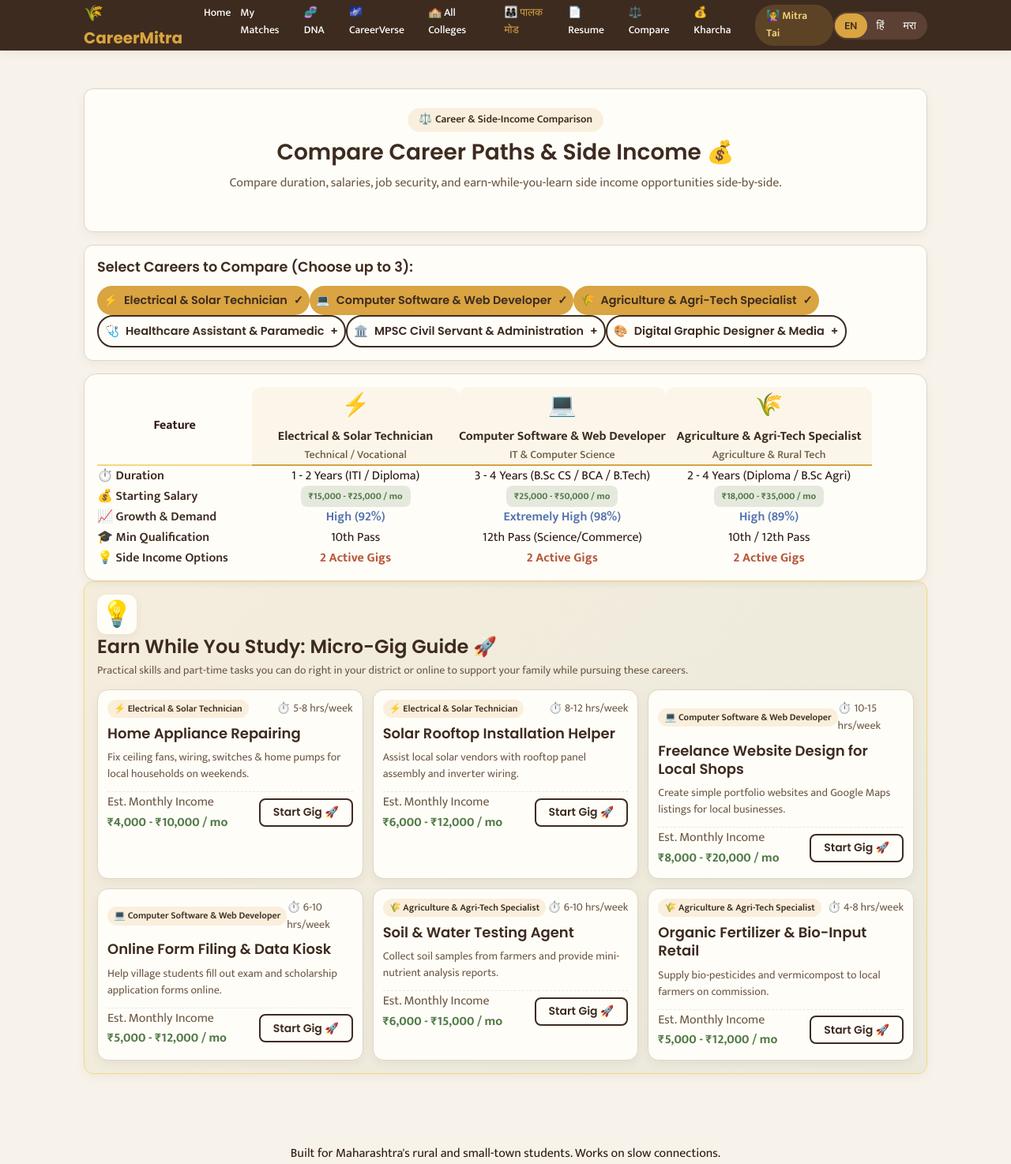
After one commit to Proacoder/aarambh, a Flask app: page /compare in a window 1280 px wide. The commit adds this page. Shown: the whole page at 79% size. Run offline with Flask 3, Linux system fonts and the light colour scheme; some libraries are stand-ins or nearby versions.

Commit message:
feat: Fix global full-page translation engine & add Career & Side-Income Comparison Tool

```diff
--- a/app.py
+++ b/app.py
@@ -242,9 +242,10 @@ def resume_builder_page():
 def skill_quest_page():
     return render_template("skill_quest.html")
 
-@app.route("/kiosk")
-def kiosk_page():
-    return render_template("kiosk.html")
+@app.route("/career-compare")
+@app.route("/compare")
+def career_compare_page():
+    return render_template("career_compare.html")
 
 # ---------------------------------------------------------------------------
 # API routes (JSON responses for frontend JS)
@@ -271,6 +272,192 @@ def api_questions():
     except Exception:
         pass
     return jsonify(FALLBACK_QUESTIONS)
+
+@app.route("/api/careers/compare")
+def api_careers_compare():
+    careers_data = [
+        {
+            "id": "elec_tech",
+            "nameEn": "Electrical & Solar Technician",
+            "nameMr": "इलेक्ट्रिकल व सौर ऊर्जा तंत्रज्ञ",
+            "icon": "⚡",
+            "category": "Technical / Vocational",
+            "duration": "1 - 2 Years (ITI / Diploma)",
+            "startingSalary": "₹15,000 - ₹25,000 / mo",
+            "growthRate": "High (92%)",
+            "minQualification": "10th Pass",
+            "difficulty": "Moderate",
+            "sideIncomeGigs": [
+                {
+                    "titleEn": "Home Appliance Repairing",
+                    "titleMr": "घरगुती उपकरणे दुरुस्ती",
+                    "estEarning": "₹4,000 - ₹10,000 / mo",
+                    "hours": "5-8 hrs/week",
+                    "descEn": "Fix ceiling fans, wiring, switches & home pumps for local households on weekends.",
+                    "descMr": "आठवड्याच्या शेवटी स्थानिक घरांमधील पंखे, वायरिंग आणि पंप दुरुस्त करा."
+                },
+                {
+                    "titleEn": "Solar Rooftop Installation Helper",
+                    "titleMr": "सोलर रूफटॉप बसवणी सहाय्यक",
+                    "estEarning": "₹6,000 - ₹12,000 / mo",
+                    "hours": "8-12 hrs/week",
+                    "descEn": "Assist local solar vendors with rooftop panel assembly and inverter wiring.",
+                    "descMr": "स्थानिक सोलर विक्रेत्यांना पॅनेल आणि इन्व्हर्टर बसवण्यात मदत करा."
+                }
+            ]
+        },
+        {
+            "id": "software_dev",
+            "nameEn": "Computer Software & Web Developer",
+            "nameMr": "संगणक सॉफ्टवेअर व वेब डेव्हलपर",
+            "icon": "💻",
+            "category": "IT & Computer Science",
+            "duration": "3 - 4 Years (B.Sc CS / BCA / B.Tech)",
+            "startingSalary": "₹25,000 - ₹50,000 / mo",
+            "growthRate": "Extremely High (98%)",
+            "minQualification": "12th Pass (Science/Commerce)",
+            "difficulty": "High",
+            "sideIncomeGigs": [
+                {
+                    "titleEn": "Freelance Website Design for Local Shops",
+                    "titleMr": "स्थानिक दुकानांसाठी फ्रिलान्स वेब डिझाईन",
+                    "estEarning": "₹8,000 - ₹20,000 / mo",
+                    "hours": "10-15 hrs/week",
+                    "descEn": "Create simple portfolio websites and Google Maps listings for local businesses.",
+                    "descMr": "स्थानिक व्यवसायांसाठी सोप्या वेबसाईट आणि गूगल मॅप्स लिस्टींग तयार करा."
+                },
+                {
+                    "titleEn": "Online Form Filing & Data Kiosk",
+                    "titleMr": "ऑनलाइन फॉर्म भरणे व डेटा केंद्र",
+                    "estEarning": "₹5,000 - ₹12,000 / mo",
+                    "hours": "6-10 hrs/week",
+                    "descEn": "Help village students fill out exam and scholarship application forms online.",
+                    "descMr": "ग्रामीण विद्यार्थ्यांना परीक्षा व शिष्यवृत्ती फॉर्म भरण्यास मदत करा."
+                }
+            ]
+        },
+        {
+            "id": "agri_tech",
+            "nameEn": "Agriculture & Agri-Tech Specialist",
+            "nameMr": "कृषी तंत्रज्ञान व सेंद्रिय शेती तज्ज्ञ",
+            "icon": "🌾",
+            "category": "Agriculture & Rural Tech",
+            "duration": "2 - 4 Years (Diploma / B.Sc Agri)",
+            "startingSalary": "₹18,000 - ₹35,000 / mo",
+            "growthRate": "High (89%)",
+            "minQualification": "10th / 12th Pass",
+            "difficulty": "Moderate",
+            "sideIncomeGigs": [
+                {
+                    "titleEn": "Soil & Water Testing Agent",
+                    "titleMr": "माती व पाणी परीक्षण प्रतिनिधी",
+                    "estEarning": "₹6,000 - ₹15,000 / mo",
+                    "hours": "6-10 hrs/week",
+                    "descEn": "Collect soil samples from farmers and provide mini-nutrient analysis reports.",
+                    "descMr": "शेतकऱ्यांकडून मातीचे नमुने गोळा करून खत सल्ला अहवाल द्या."
+                },
+                {
+                    "titleEn": "Organic Fertilizer & Bio-Input Retail",
+                    "titleMr": "सेंद्रिय खते व जैविक औषध विक्री",
+                    "estEarning": "₹5,000 - ₹12,000 / mo",
+                    "hours": "4-8 hrs/week",
+                    "descEn": "Supply bio-pesticides and vermicompost to local farmers on commission.",
+                    "descMr": "स्थानिक शेतकऱ्यांना सेंद्रिय खते आणि वर्मीकंपोस्ट पुरवून कमिशन मिळवा."
+                }
+            ]
+        },
+        {
+            "id": "healthcare_nurse",
+            "nameEn": "Healthcare Assistant & Paramedic",
+            "nameMr": "आरोग्य सहाय्यक व पॅरामेडिक",
+            "icon": "🩺",
+            "category": "Healthcare & Life Sciences",
+            "duration": "2 - 3 Years (GNM / DMLT / B.Sc Nursing)",
+            "startingSalary": "₹16,000 - ₹30,000 / mo",
+            "growthRate": "High (94%)",
+            "minQualification": "12th Science",
+            "difficulty": "Moderate-High",
+            "sideIncomeGigs": [
+                {
+                    "titleEn": "Home Care Nursing Assistant",
+                    "titleMr": "होम केअर रुग्ण सहाय्यक",
+                    "estEarning": "₹6,000 - ₹14,000 / mo",
+                    "hours": "8-12 hrs/week",
+                    "descEn": "Assist elderly citizens at home with medication and blood pressure/sugar checks.",
+                    "descMr": "घरातील ज्येष्ठांना औषधे देणे आणि बीपी/शुगर तपासण्यात मदत करा."
+                },
+                {
+                    "titleEn": "Lab Pathology Sample Collection",
+                    "titleMr": "पॅथॉलॉजी लॅब नमुना संकलन",
+                    "estEarning": "₹5,000 - ₹12,000 / mo",
+                    "hours": "5-8 hrs/week",
+                    "descEn": "Collect morning blood samples for diagnostic centers in your taluka.",
+                    "descMr": "तालुक्यातील लॅबसाठी सकाळी रक्ताचे नमुने गोळा करा."
+                }
+            ]
+        },
+        {
+            "id": "mpsc_gov",
+            "nameEn": "MPSC Civil Servant & Administration",
+            "nameMr": "एमपीएससी व प्रशासकीय अधिकारी",
+            "icon": "🏛️",
+            "category": "Public Service & Governance",
+            "duration": "2 - 3 Years (Graduation + Prep)",
+            "startingSalary": "₹30,000 - ₹60,000 / mo",
+            "growthRate": "Very High (95%)",
+            "minQualification": "Any Graduate",
+            "difficulty": "High",
+            "sideIncomeGigs": [
+                {
+                    "titleEn": "School Student Home Tutor",
+                    "titleMr": "शालेय विद्यार्थ्यांसाठी होम ट्युशन",
+                    "estEarning": "₹4,000 - ₹12,000 / mo",
+                    "hours": "6-10 hrs/week",
+                    "descEn": "Teach 5th to 10th-grade students Social Studies, Math & Science in evening batches.",
+                    "descMr": "इयत्ता ५ वी ते १० वी च्या विद्यार्थ्यांना संध्याकाळी क्लास किंवा ट्युशन घ्या."
+                },
+                {
+                    "titleEn": "Govt Welfare Scheme Facilitator",
+                    "titleMr": "शासकीय योजना अर्ज सहाय्यक",
+                    "estEarning": "₹5,000 - ₹14,000 / mo",
+                    "hours": "5-9 hrs/week",
+                    "descEn": "Help local villagers apply for housing, pension, and agricultural subsidy schemes.",
+                    "descMr": "ग्रामस्थांना घरकुल, मानधन आणि शेती योजनेचे अर्ज भरण्यास मदत करा."
+                }
+            ]
+        },
+        {
+            "id": "graphic_design",
+            "nameEn": "Digital Graphic Designer & Media",
+            "nameMr": "डिजिटल ग्राफिक्स डिझायनर व मीडिया",
+            "icon": "🎨",
+            "category": "Creative & Digital Media",
+            "duration": "1 - 3 Years (Diploma / B.Voc)",
+            "startingSalary": "₹20,000 - ₹40,000 / mo",
+            "growthRate": "High (90%)",
+            "minQualification": "10th / 12th Pass",
+            "difficulty": "Moderate",
+            "sideIncomeGigs": [
+                {
+                    "titleEn": "Festival & Event Banner Design",
+                    "titleMr": "सण व सोहळे बॅनर डिझाईन",
+                    "estEarning": "₹6,000 - ₹18,000 / mo",
+                    "hours": "8-12 hrs/week",
+                    "descEn": "Design social media posters, birthday banners & flex prints for local shops and political leaders.",
+                    "descMr": "स्थानिक दुकाने व नेत्यांसाठी सोशल मीडिया पोस्टर्स आणि फ्लेक्स डिझाईन करा."
+                },
+                {
+                    "titleEn": "YouTube & Instagram Reel Editing",
+                    "titleMr": "युट्यूब व इंस्टाग्राम रील्स एडिटिंग",
+                    "estEarning": "₹5,000 - ₹15,000 / mo",
+                    "hours": "6-10 hrs/week",
+                    "descEn": "Edit short videos and promotional reels for regional content creators.",
+                    "descMr": "स्थानिक युट्युबर्स आणि दुकानांसाठी छोटे व्हिडिओ एडिट करा."
+                }
+            ]
+        }
+    ]
+    return jsonify(careers_data)
 
 @app.route("/api/profile", methods=["POST"])
 def api_save_profile():
--- a/static/js/app.js
+++ b/static/js/app.js
@@ -23,7 +23,7 @@ const CareerMitra = {
   },
 
   t(key, params = {}) {
-    let text = this.translations[key] || key;
+    let text = (this.translations && this.translations[key]) ? this.translations[key] : key;
 
     // Handle template strings like "{current} of {total}"
     for (const [param, value] of Object.entries(params)) {
@@ -32,24 +32,41 @@ const CareerMitra = {
     return text;
   },
 
+  hasTranslation(key) {
+    return Boolean(this.translations && this.translations[key]);
+  },
+
   applyTranslations() {
     const elements = document.querySelectorAll('[data-i18n]');
     elements.forEach(el => {
       const key = el.getAttribute('data-i18n');
+      if (!this.hasTranslation(key)) return;
+
+      const translated = this.t(key);
 
       if (el.tagName === 'INPUT' || el.tagName === 'TEXTAREA') {
         if (el.hasAttribute('placeholder')) {
-          el.placeholder = this.t(key);
+          el.placeholder = translated;
         } else {
-          el.value = this.t(key);
+          el.value = translated;
         }
       } else if (el.tagName === 'OPTION') {
-        el.textContent = this.t(key);
+        el.textContent = translated;
       } else {
-        // preserve child nodes if there's any rich content inside, but usually it's just text
-        // for simplicity, just replacing textContent.
-        // If there's nested HTML, might need a more complex approach.
-        el.textContent = this.t(key);
+        const iconSpan = el.querySelector('span:first-child');
+        if (iconSpan && iconSpan.textContent.trim().length <= 4 && !iconSpan.hasAttribute('data-i18n')) {
+          const iconHTML = iconSpan.outerHTML;
+          el.innerHTML = `${iconHTML} ${translated}`;
+        } else {
+          el.textContent = translated;
+        }
+      }
+    });
+
+    document.querySelectorAll('[data-i18n-ph]').forEach(el => {
+      const key = el.getAttribute('data-i18n-ph');
+      if (this.hasTranslation(key)) {
+        el.placeholder = this.t(key);
       }
     });
   },
--- /dev/null
+++ b/static/js/career_compare.js
@@ -0,0 +1,232 @@
+/**
+ * AARAMBH - Career & Side Income Comparison Engine
+ * Supports side-by-side comparison, earn-while-you-learn micro-gigs & multilingual rendering
+ */
+
+let allCareers = [];
+let selectedCareerIds = ['elec_tech', 'software_dev', 'agri_tech'];
+
+function getActiveLang() {
+  return (window.CareerMitra && window.CareerMitra.lang) || localStorage.getItem('cm-lang') || 'en';
+}
+
+async function initCareerCompare() {
+  try {
+    const res = await fetch('/api/careers/compare');
+    if (res.ok) {
+      allCareers = await res.json();
+    }
+  } catch (err) {
+    console.error('Failed to fetch comparison data:', err);
+  }
+
+  renderSelector();
+  renderComparisonMatrix();
+  renderSideIncomeSection();
+
+  document.addEventListener('cm-lang-changed', () => {
+    renderSelector();
+    renderComparisonMatrix();
+    renderSideIncomeSection();
+  });
+}
+
+function renderSelector() {
+  const container = document.getElementById('career-selector-grid');
+  if (!container) return;
+
+  const lang = getActiveLang();
+  container.innerHTML = '';
+
+  allCareers.forEach(c => {
+    const isSelected = selectedCareerIds.includes(c.id);
+    const btn = document.createElement('button');
+    btn.type = 'button';
+    btn.className = `btn btn-sm ${isSelected ? 'btn-primary' : 'btn-outline'} flex align-center gap-2 p-2`;
+    btn.style.borderRadius = '20px';
+    btn.style.fontSize = '0.9rem';
+
+    const name = lang === 'mr' ? c.nameMr : c.nameEn;
+    btn.innerHTML = `<span>${c.icon}</span> <span>${name}</span> ${isSelected ? '✓' : '+'}`;
+
+    btn.addEventListener('click', () => {
+      toggleCareerSelection(c.id);
+    });
+
+    container.appendChild(btn);
+  });
+}
+
+function toggleCareerSelection(id) {
+  if (selectedCareerIds.includes(id)) {
+    if (selectedCareerIds.length <= 1) return; // keep at least 1
+    selectedCareerIds = selectedCareerIds.filter(x => x !== id);
+  } else {
+    if (selectedCareerIds.length >= 3) {
+      selectedCareerIds.shift(); // keep max 3
+    }
+    selectedCareerIds.push(id);
+  }
+
+  renderSelector();
+  renderComparisonMatrix();
+  renderSideIncomeSection();
+}
+
+function renderComparisonMatrix() {
+  const container = document.getElementById('comparison-matrix-container');
+  if (!container) return;
+
+  const lang = getActiveLang();
+  const selectedCareers = allCareers.filter(c => selectedCareerIds.includes(c.id));
+
+  if (selectedCareers.length === 0) {
+    container.innerHTML = `<div class="text-center p-4 text-muted">Select careers above to compare.</div>`;
+    return;
+  }
+
+  let html = `
+    <div class="card p-4 overflow-x-auto" style="border-radius: 16px;">
+      <table class="table w-100" style="min-width: 650px; border-collapse: separate; border-spacing: 0;">
+        <thead>
+          <tr>
+            <th style="width: 20%; background: var(--bg-card); font-weight: 700; border-bottom: 2px solid var(--gold-light);">
+              ${lang === 'mr' ? 'तुलना मुद्दे' : 'Feature'}
+            </th>
+  `;
+
+  selectedCareers.forEach(c => {
+    const name = lang === 'mr' ? c.nameMr : c.nameEn;
+    html += `
+      <th style="width: ${80 / selectedCareers.length}%; text-align: center; background: rgba(217,164,65,0.08); border-bottom: 2px solid var(--gold); border-radius: 12px 12px 0 0;">
+        <div style="font-size: 1.8rem; margin-bottom: 4px;">${c.icon}</div>
+        <div style="font-weight: 700; color: var(--earth-brown); font-size: 1rem;">${name}</div>
+        <div class="text-small text-muted" style="font-weight: 500;">${c.category}</div>
+      </th>
+    `;
+  });
+
+  html += `
+          </tr>
+        </thead>
+        <tbody>
+          <!-- Row 1: Duration -->
+          <tr>
+            <td style="font-weight: 600; color: var(--earth-brown);">⏱️ ${lang === 'mr' ? 'कालावधी' : 'Duration'}</td>
+  `;
+  selectedCareers.forEach(c => {
+    html += `<td class="text-center">${c.duration}</td>`;
+  });
+
+  html += `
+          </tr>
+          <!-- Row 2: Starting Salary -->
+          <tr>
+            <td style="font-weight: 600; color: var(--earth-brown);">💰 ${lang === 'mr' ? 'शुरुवातीचा पगार' : 'Starting Salary'}</td>
+  `;
+  selectedCareers.forEach(c => {
+    html += `<td class="text-center"><span class="badge" style="background: rgba(79,122,69,0.15); color: var(--green); font-weight: 700; padding: 4px 10px; border-radius: 8px;">${c.startingSalary}</span></td>`;
+  });
+
+  html += `
+          </tr>
+          <!-- Row 3: Growth Outlook -->
+          <tr>
+            <td style="font-weight: 600; color: var(--earth-brown);">📈 ${lang === 'mr' ? 'वाढ व मागणी' : 'Growth & Demand'}</td>
+  `;
+  selectedCareers.forEach(c => {
+    html += `<td class="text-center" style="font-weight: 600; color: var(--indigo);">${c.growthRate}</td>`;
+  });
+
+  html += `
+          </tr>
+          <!-- Row 4: Minimum Qualification -->
+          <tr>
+            <td style="font-weight: 600; color: var(--earth-brown);">🎓 ${lang === 'mr' ? 'किमान पात्रता' : 'Min Qualification'}</td>
+  `;
+  selectedCareers.forEach(c => {
+    html += `<td class="text-center">${c.minQualification}</td>`;
+  });
+
+  html += `
+          </tr>
+          <!-- Row 5: Side Income Opportunities -->
+          <tr>
+            <td style="font-weight: 600; color: var(--earth-brown);">💡 ${lang === 'mr' ? 'साइड कमाई वाटा' : 'Side Income Options'}</td>
+  `;
+  selectedCareers.forEach(c => {
+    const gigCount = c.sideIncomeGigs ? c.sideIncomeGigs.length : 0;
+    html += `
+      <td class="text-center">
+        <span style="font-weight: 700; color: var(--terracotta);">${gigCount} ${lang === 'mr' ? 'उपलब्ध वाटा' : 'Active Gigs'}</span>
+      </td>
+    `;
+  });
+
+  html += `
+        </tbody>
+      </table>
+    </div>
+  `;
+
+  container.innerHTML = html;
+}
+
+function renderSideIncomeSection() {
+  const container = document.getElementById('side-income-cards-grid');
+  if (!container) return;
+
+  const lang = getActiveLang();
+  const selectedCareers = allCareers.filter(c => selectedCareerIds.includes(c.id));
+  container.innerHTML = '';
+
+  selectedCareers.forEach(c => {
+    const careerName = lang === 'mr' ? c.nameMr : c.nameEn;
+    (c.sideIncomeGigs || []).forEach(gig => {
+      const gigTitle = lang === 'mr' ? gig.titleMr : gig.titleEn;
+      const gigDesc = lang === 'mr' ? gig.descMr : gig.descEn;
+
+      const card = document.createElement('div');
+      card.className = 'card p-3 glass-card hover-lift flex-column justify-between';
+      card.style.borderRadius = '14px';
+      card.style.background = 'var(--bg-card)';
+      card.style.border = '1px solid var(--border)';
+
+      card.innerHTML = `
+        <div>
+          <div class="flex-between align-center mb-2">
+            <span class="badge" style="font-size: 0.75rem; background: rgba(217,164,65,0.15); color: var(--earth-brown); border-radius: 12px; padding: 2px 8px;">
+              ${c.icon} ${careerName}
+            </span>
+            <span class="text-small text-muted">⏱️ ${gig.hours}</span>
+          </div>
+
+          <h4 class="h5 mb-2" style="color: var(--earth-brown); font-weight: 600;">
+            ${gigTitle}
+          </h4>
+          <p class="text-small text-muted mb-3" style="line-height: 1.5;">
+            ${gigDesc}
+          </p>
+        </div>
+
+        <div class="pt-2 flex-between align-center" style="border-top: 1px dashed var(--border-light);">
+          <div>
+            <div class="text-tiny text-muted">${lang === 'mr' ? 'अंदाजे मासिक कमाई' : 'Est. Monthly Income'}</div>
+            <div style="font-weight: 700; color: var(--green); font-size: 1rem;">${gig.estEarning}</div>
+          </div>
+          <button type="button" class="btn btn-sm btn-outline" style="border-radius: 8px;" onclick="alert('${lang === 'mr' ? 'हे काम सुरू करण्यासाठी तुमच्या मित्र ताईशी बोला किंवा स्थानिक केंद्राशी संपर्क साधा!' : 'To start this micro-gig, talk to Mitra Tai or visit your local skill center!'}')">
+            ${lang === 'mr' ? 'शुरू करा 🚀' : 'Start Gig 🚀'}
+          </button>
+        </div>
+      `;
+
+      container.appendChild(card);
+    });
+  });
+}
+
+document.addEventListener('DOMContentLoaded', () => {
+  if (document.getElementById('comparison-matrix-container')) {
+    initCareerCompare();
+  }
+});
--- a/static/js/onboarding.js
+++ b/static/js/onboarding.js
@@ -79,4 +79,10 @@ document.addEventListener('DOMContentLoaded', () => {
   if (form) {
     form.addEventListener('submit', handleOnboardingSubmit);
   }
+
+  document.addEventListener('cm-lang-changed', () => {
+    if (window.CareerMitra) {
+      CareerMitra.applyTranslations();
+    }
+  });
 });
--- a/templates/base.html
+++ b/templates/base.html
@@ -37,6 +37,7 @@
         <a href="/all-colleges" class="nav-link">🏫 All Colleges</a>
         <a href="/parent-mode" class="nav-link" style="color:var(--gold);">👨‍👩‍👧 पालक मोड</a>
         <a href="/resume-builder" class="nav-link">📄 Resume</a>
+        <a href="/career-compare" class="nav-link" data-i18n="nav_compare">⚖️ Compare</a>
         <a href="/cost-calculator" class="nav-link">💰 Kharcha</a>
         <a href="/career-aunty" class="nav-link nav-link-tai flex align-center gap-1">
           <span class="tai-sparkle">👩‍🏫</span> <span data-i18n="nav_mitra_tai">Mitra Tai</span>
--- /dev/null
+++ b/templates/career_compare.html
@@ -0,0 +1,60 @@
+{% extends "base.html" %}
+
+{% block content %}
+<section class="section compare-section fade-in">
+  <div class="container">
+
+    <!-- Page Header -->
+    <div class="compare-header card text-center mb-4 slide-up">
+      <div class="header-badge flex align-center gap-1 justify-center mb-2" style="display: inline-flex; background: rgba(217,164,65,0.15); padding: 4px 14px; border-radius: 20px; font-weight: 600; font-size: 0.85rem; color: var(--earth-brown);">
+        <span>⚖️</span> <span data-i18n="compare_badge">Career & Side-Income Comparison</span>
+      </div>
+      <h1 class="page-title mb-2" data-i18n="compare_title">Compare Career Paths & Side Income 💰</h1>
+      <p class="page-subtitle mb-3 text-muted" data-i18n="compare_subtitle">
+        Compare duration, salaries, job security, and earn-while-you-learn side income opportunities side-by-side.
+      </p>
+    </div>
+
+    <!-- Career Selection Bar -->
+    <div class="card p-4 mb-4 slide-up stagger-1">
+      <h3 class="card-title mb-3" style="font-size: 1.1rem; color: var(--earth-brown);" data-i18n="select_careers_to_compare">
+        Select Careers to Compare (Choose up to 3):
+      </h3>
+      <div id="career-selector-grid" class="flex flex-wrap gap-2">
+        <!-- Rendered dynamically via JS -->
+      </div>
+    </div>
+
+    <!-- Side-by-Side Comparison Matrix -->
+    <div id="comparison-matrix-container" class="slide-up stagger-2">
+      <!-- Dynamic Comparison Table and Cards rendered here -->
+    </div>
+
+    <!-- Side Income Opportunities Deep Dive Section -->
+    <div class="card p-4 mt-5 slide-up stagger-3" style="background: linear-gradient(135deg, rgba(217,164,65,0.08) 0%, rgba(79,122,69,0.08) 100%); border: 1px solid var(--gold-light);">
+      <div class="flex align-center gap-3 mb-3">
+        <div style="font-size: 2rem; background: var(--bg-card); width: 50px; height: 50px; border-radius: 12px; display: flex; align-items: center; justify-content: center; box-shadow: var(--shadow);">
+          💡
+        </div>
+        <div>
+          <h2 class="h3 mb-1" style="color: var(--earth-brown);" data-i18n="side_income_heading">
+            Earn While You Study: Micro-Gig Guide 🚀
+          </h2>
+          <p class="text-small text-muted" data-i18n="side_income_subheading">
+            Practical skills and part-time tasks you can do right in your district or online to support your family while pursuing these careers.
+          </p>
+        </div>
+      </div>
+
+      <div id="side-income-cards-grid" class="grid-3 gap-3 mt-3">
+        <!-- Dynamic Side Income Gigs rendered here -->
+      </div>
+    </div>
+
+  </div>
+</section>
+{% endblock %}
+
+{% block scripts %}
+<script src="/static/js/career_compare.js"></script>
+{% endblock %}
```
Also changed, not shown: data/translations.json (+24 -3 lines), static/js/career-dna.js (+14 -8 lines), static/js/careerverse.js (+17 -15 lines), static/js/dashboard.js (+10 -0 lines).
